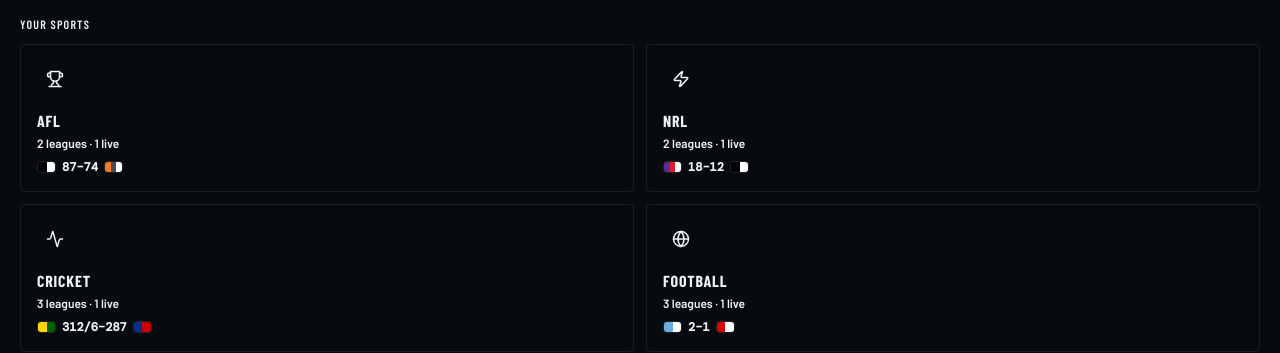
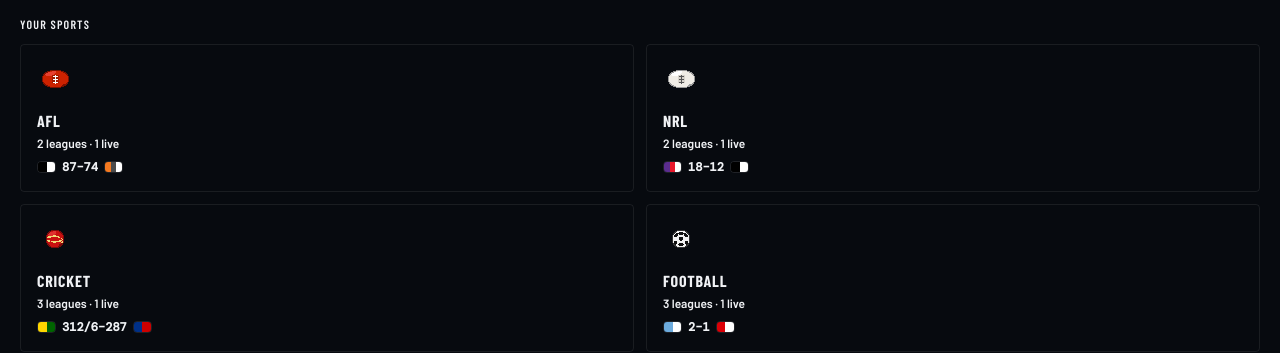
Before and after one commit to AdamLittleBirdie/In-CarSportsScoreTracker, a React (Vite) app: page / in a window 1280 px wide. Shown: the part 368-721 px from the top of the page. Built offline with nearby package versions, Linux system fonts and the light colour scheme; a web font is replaced by a local one.

Commit message:
Update files from Figma Make

```diff
--- a/src/app/App.tsx
+++ b/src/app/App.tsx
@@ -1,9 +1,6 @@
 import React, { useState, useEffect, useCallback, useRef } from "react";
 import {
   Trophy,
-  Zap,
-  Activity,
-  Globe,
   Radio,
   Clock,
   CheckCircle,
@@ -76,6 +73,129 @@ interface Match {
     bowler: string;
     batters: string[];
   };
+}
+
+// ─── Sport Ball Icons ────────────────────────────────────────────────────────
+
+// Pixel-art football (shared by AFL + NRL, different palette)
+function FootballPixel({ size = 20, body, shadow, hi, laceBg, lace }: {
+  size?: number; className?: string;
+  body: string; shadow: string; hi: string; laceBg: string; lace: string;
+}) {
+  // 32×20 pixel grid — each unit = 1 px in viewBox
+  const S = { display: "inline-block", flexShrink: 0 } as const;
+  return (
+    <svg width={Math.round(size * 1.6)} height={size} viewBox="0 0 32 20" shapeRendering="crispEdges" style={S}>
+      {/* ── Outer dark outline (pixel-stepped oval) ── */}
+      <polygon points="
+        11,0 21,0
+        26,2 29,4
+        31,8 31,12
+        29,16 26,18
+        21,20 11,20
+        6,18 3,16
+        1,12 1,8
+        3,4 6,2
+      " fill={shadow} />
+      {/* ── Main body ── */}
+      <polygon points="
+        12,1 20,1
+        25,3 28,5
+        30,8 30,12
+        28,15 25,17
+        20,19 12,19
+        7,17 4,15
+        2,12 2,8
+        4,5 7,3
+      " fill={body} />
+      {/* ── Top-left highlight zone ── */}
+      <polygon points="7,3 14,1 17,2 13,6 7,7 4,5" fill={hi} />
+      {/* ── Bottom-right shadow zone ── */}
+      <polygon points="21,19 26,17 29,15 27,15 23,17" fill={shadow} />
+      {/* ── Lace band background (centre strip) ── */}
+      <rect x="12" y="6" width="8" height="8" fill={laceBg} />
+      {/* ── White vertical lace spine ── */}
+      <rect x="15" y="5" width="2" height="10" fill={lace} />
+      {/* ── Horizontal lace bars ── */}
+      <rect x="13" y="7"  width="6" height="1" fill={lace} />
+      <rect x="13" y="10" width="6" height="1" fill={lace} />
+      <rect x="13" y="13" width="6" height="1" fill={lace} />
+    </svg>
+  );
+}
+
+function AflBall({ size = 20 }: { size?: number; className?: string }) {
+  return <FootballPixel size={size}
+    body="#CC2200" shadow="#7A1000" hi="#E84030" laceBg="#A01A00" lace="#FFFFFF" />;
+}
+
+function NrlBall({ size = 20 }: { size?: number; className?: string }) {
+  return <FootballPixel size={size}
+    body="#F0EDE6" shadow="#999999" hi="#FFFFFF" laceBg="#D8D4CC" lace="#555555" />;
+}
+
+function CricketBall({ size = 20 }: { size?: number; className?: string }) {
+  // 20×20 pixel grid — pixelated circle with prominent horizontal seam
+  const S = { display: "inline-block", flexShrink: 0 } as const;
+  return (
+    <svg width={size} height={size} viewBox="0 0 20 20" shapeRendering="crispEdges" style={S}>
+      {/* ── Dark outline circle ── */}
+      <polygon points="
+        7,0 13,0 17,2 19,4 20,7 20,13 19,16 17,18 13,20 7,20 3,18 1,16 0,13 0,7 1,4 3,2
+      " fill="#7A0A0A" />
+      {/* ── Body ── */}
+      <polygon points="
+        7,1 13,1 16,3 18,5 19,7 19,13 18,15 16,17 13,19 7,19 4,17 2,15 1,13 1,7 2,5 4,3
+      " fill="#C81010" />
+      {/* ── Top-left highlight ── */}
+      <polygon points="4,3 9,1 12,2 9,6 4,7 2,5" fill="#E03030" />
+      {/* ── Bottom-right shadow ── */}
+      <polygon points="13,19 17,17 19,14 18,14 15,16" fill="#7A0A0A" />
+      {/* ── Seam: upper arc (cream) ── */}
+      <polygon points="1,8 2,7 5,7 6,8 5,9 2,9" fill="#F0D878" />
+      <polygon points="5,7 8,6 11,6 12,7 11,8 8,8 5,8" fill="#F0D878" />
+      <polygon points="11,6 14,7 16,8 15,9 13,8 11,7" fill="#F0D878" />
+      <polygon points="16,8 18,9 19,11 18,11 17,10" fill="#F0D878" />
+      {/* ── Seam: lower arc (cream) ── */}
+      <polygon points="1,12 2,11 4,11 5,12 4,13 2,13" fill="#F0D878" />
+      <polygon points="5,12 8,12 11,12 12,13 11,14 8,14 5,13" fill="#F0D878" />
+      <polygon points="12,13 14,12 17,11 18,12 16,13 13,14" fill="#F0D878" />
+      <polygon points="17,13 19,12 19,14 18,14 17,14" fill="#F0D878" />
+    </svg>
+  );
+}
+
+function SoccerBall({ size = 20 }: { size?: number; className?: string }) {
+  // 20×20 pixel grid — white ball with classic black patch pattern
+  const S = { display: "inline-block", flexShrink: 0 } as const;
+  return (
+    <svg width={size} height={size} viewBox="0 0 20 20" shapeRendering="crispEdges" style={S}>
+      {/* ── Dark outline circle ── */}
+      <polygon points="
+        7,0 13,0 17,2 19,4 20,7 20,13 19,16 17,18 13,20 7,20 3,18 1,16 0,13 0,7 1,4 3,2
+      " fill="#333333" />
+      {/* ── White body ── */}
+      <polygon points="
+        7,1 13,1 16,3 18,5 19,7 19,13 18,15 16,17 13,19 7,19 4,17 2,15 1,13 1,7 2,5 4,3
+      " fill="#F2F2F2" />
+      {/* ── Top highlight ── */}
+      <polygon points="4,3 9,1 12,2 9,5 4,6 2,5" fill="#FFFFFF" />
+      {/* ── Centre pentagon (black) ── */}
+      <polygon points="10,7 12,8 12,11 10,12 8,11 8,8" fill="#111111" />
+      {/* ── Top patch ── */}
+      <polygon points="9,2 11,2 13,4 12,6 10,6 8,6 7,4" fill="#111111" />
+      {/* ── Top-left patch ── */}
+      <polygon points="3,5 6,3 7,5 6,7 4,8 2,7" fill="#111111" />
+      {/* ── Top-right patch ── */}
+      <polygon points="17,5 14,3 13,5 14,7 16,8 18,7" fill="#111111" />
+      {/* ── Bottom-left patch ── */}
+      <polygon points="2,13 4,12 6,13 6,15 4,17 2,15" fill="#111111" />
+      {/* ── Bottom-right patch ── */}
+      <polygon points="18,13 16,12 14,13 14,15 16,17 18,15" fill="#111111" />
+      {/* ── Bottom patch ── */}
+      <polygon points="8,14 12,14 13,16 11,18 9,18 7,16" fill="#111111" />
+    </svg>
+  );
 }
 
 // ─── Team Colors ─────────────────────────────────────────────────────────────
@@ -470,7 +590,7 @@ const SPORTS_CONFIG = [
   {
     id: "afl",
     name: "AFL",
-    icon: Trophy,
+    icon: AflBall,
     leagues: ["AFL Premiership", "AFLW"],
     teams: {
       "AFL Premiership": [
@@ -490,7 +610,7 @@ const SPORTS_CONFIG = [
   {
     id: "nrl",
     name: "NRL",
-    icon: Zap,
+    icon: NrlBall,
     leagues: ["NRL Premiership", "State of Origin"],
     teams: {
       "NRL Premiership": [
@@ -506,7 +626,7 @@ const SPORTS_CONFIG = [
   {
     id: "cricket",
     name: "Cricket",
-    icon: Activity,
+    icon: CricketBall,
     leagues: ["International Test Cricket", "BBL", "IPL"],
     teams: {
       "International Test Cricket": [
@@ -528,7 +648,7 @@ const SPORTS_CONFIG = [
   {
     id: "football",
     name: "Football",
-    icon: Globe,
+    icon: SoccerBall,
     leagues: ["Premier League", "La Liga", "UEFA Champions League"],
     teams: {
       "Premier League": [
@@ -1903,8 +2023,8 @@ function CarplayScreen({ onExit, matches, enabledStats, sortStats, defaultView }
   };
 
   const sportIcons: Record<string, React.ReactNode> = {
-    AFL: <Trophy size={12} strokeWidth={2} />, NRL: <Zap size={12} strokeWidth={2} />,
-    Cricket: <Activity size={12} strokeWidth={2} />, Football: <Globe size={12} strokeWidth={2} />,
+    AFL: <AflBall size={14} />, NRL: <NrlBall size={14} />,
+    Cricket: <CricketBall size={14} />, Football: <SoccerBall size={14} />,
   };
 
   if (!match) return (
```
Also changed, not shown: src/imports/Screenshot_2026-07-03_at_11.43.14_am.png (added).
